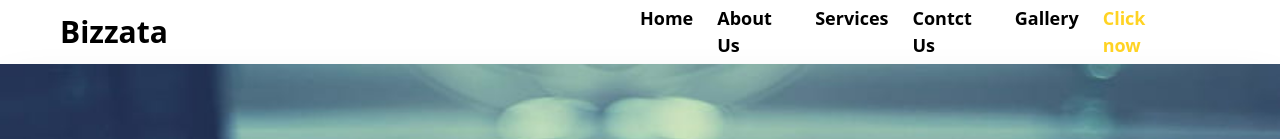
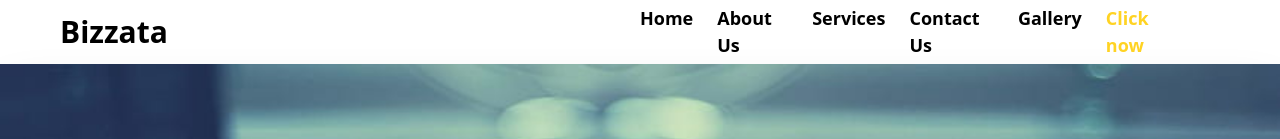
Before and after one commit to sidajay321/ADSP-FRONTEND, a React (Create React App) app: page / in a window 1280 px wide. Shown: the top 139 px of the page. Built offline with nearby package versions, Linux system fonts and the light colour scheme.

Commit message:
template added

```diff
--- a/src/home/Components/Navbar.jsx
+++ b/src/home/Components/Navbar.jsx
@@ -62,7 +62,7 @@ const Navbar = () => {
                     <a href="#services">Services</a>
                   </li>
                   <li className="hover:text-black transition  hover:underline  cursor-pointer">
-                    <a href="#inquryform">Contct Us</a>
+                    <a href="#inquryform">Contact Us</a>
                   </li>
                   <li className="hover:text-black transition  hover:underline  cursor-pointer">
                     <a href="#gallery">Gallery</a>
--- a/src/template1/components/Navbar.jsx
+++ b/src/template1/components/Navbar.jsx
@@ -28,7 +28,7 @@ const Navnar = () => {
             <a href="#services">Services</a>
           </li>
           <li className="my-4 py-4 border-slate-800 hover:bg-slate-950">
-            <a href="#inquryform">Contct Us</a>
+            <a href="#inquryform">Contact Us</a>
           </li>
           <li className="my-4 py-4 border-slate-800 hover:bg-slate-950">
             <a href="#gallery">Gallery</a>
```
